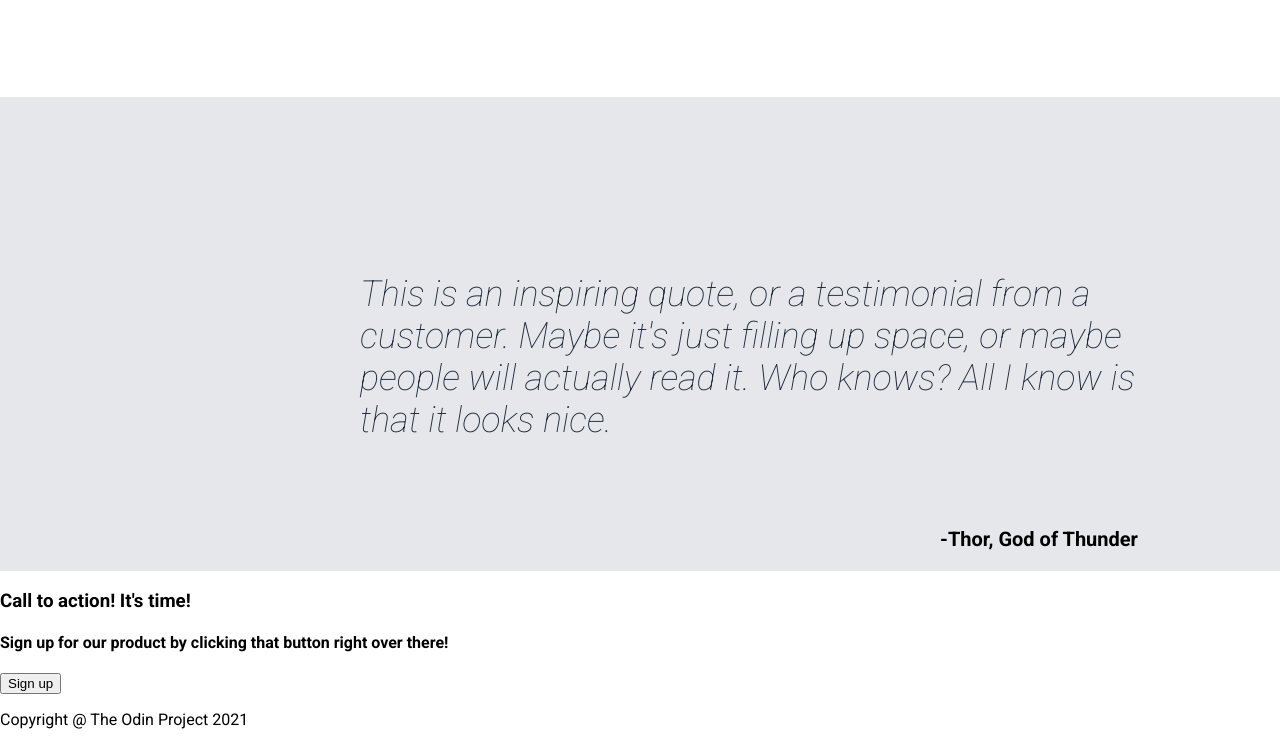
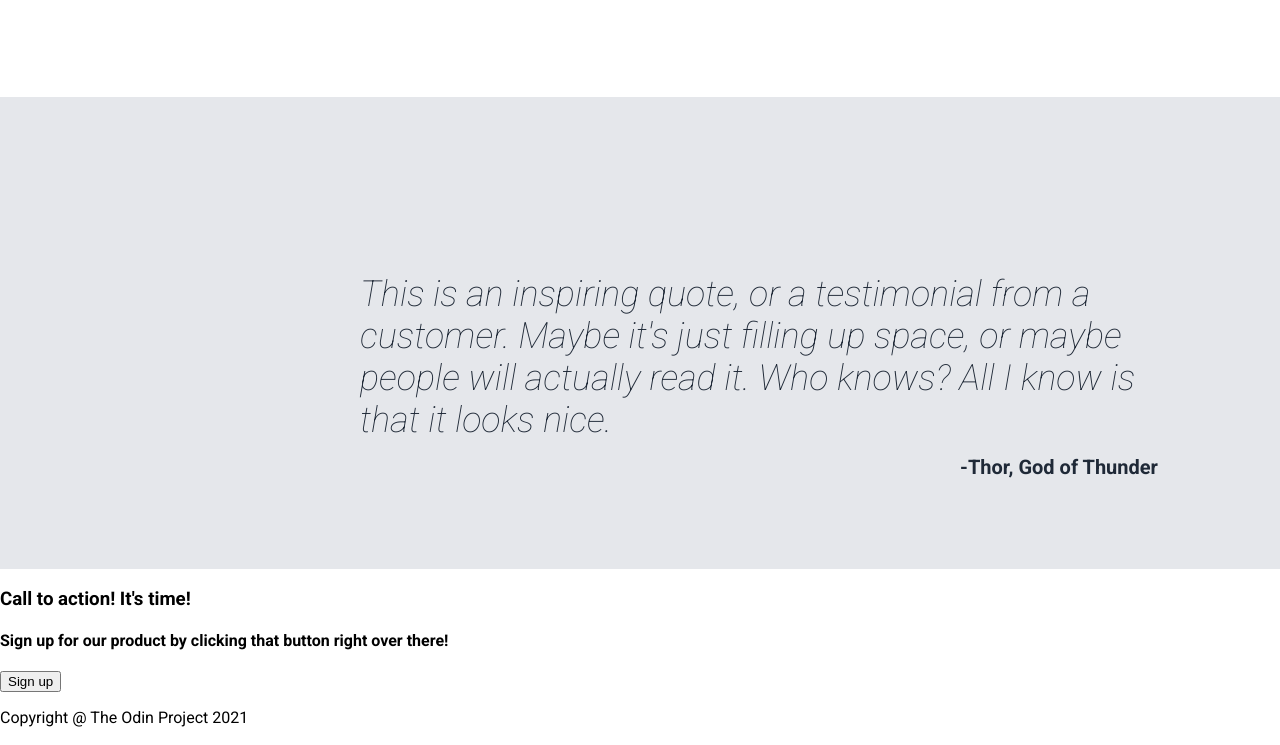
Before and after one commit to mlanda98/landing-page, a plain HTML site: page index.html in a window 1280 px wide. Shown: the part 1012-1757 px from the top of the page. Drawn offline with Linux system fonts and the light colour scheme.

Commit message:
Complete quote section
Italicized the words, added a differentcolor and font size, and added margins and padding.

```diff
--- a/index.html
+++ b/index.html
@@ -53,8 +53,7 @@
         </div>
       </div>
     <div class="section-2">
-        <p class="quote">This is an inspiring quote, or a testimonial from a customer. Maybe it's just filling up space, or maybe people will actually read it. Who knows? All I know is that it looks nice.</p>
-        <p class="thor">-Thor, God of Thunder</p>
+        <p class="quote">This is an inspiring quote, or a testimonial from a customer. Maybe it's just filling up space, or maybe people will actually read it. Who knows? All I know is that it looks nice. <span class="thor">-Thor, God of Thunder</span></p>
       </div>
     <div class="section-3">
       <div class="left-side-2">
--- a/styles.css
+++ b/styles.css
@@ -85,8 +85,8 @@ body{
 }
 
 .thor{
-  margin-left: 940px;
-  margin-top: -80px 0px 20px 940px;
+  margin:10px 0px 40px 600px;
   font-weight: bold;
   font-size: 20px;
+  font-style:normal
 }
```
